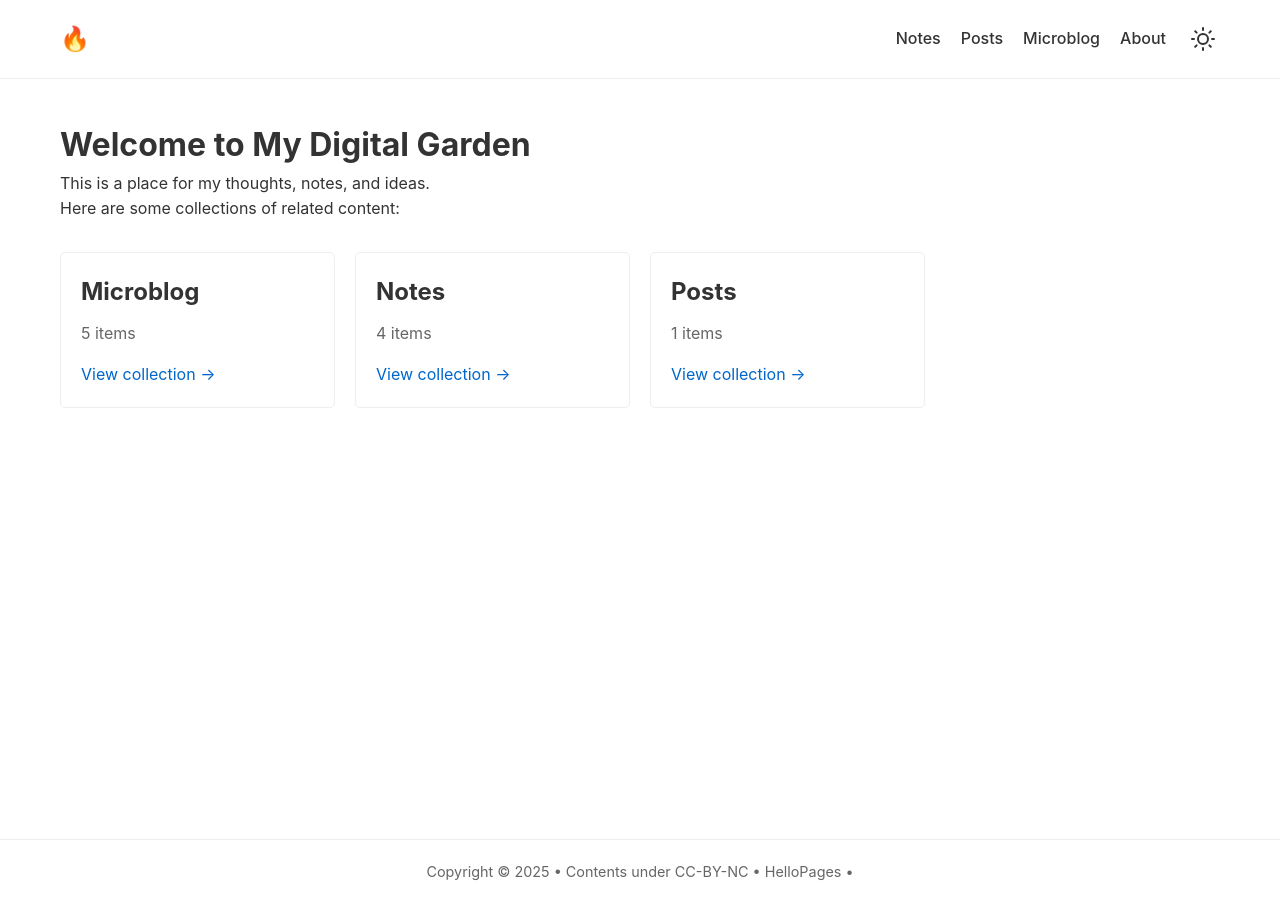
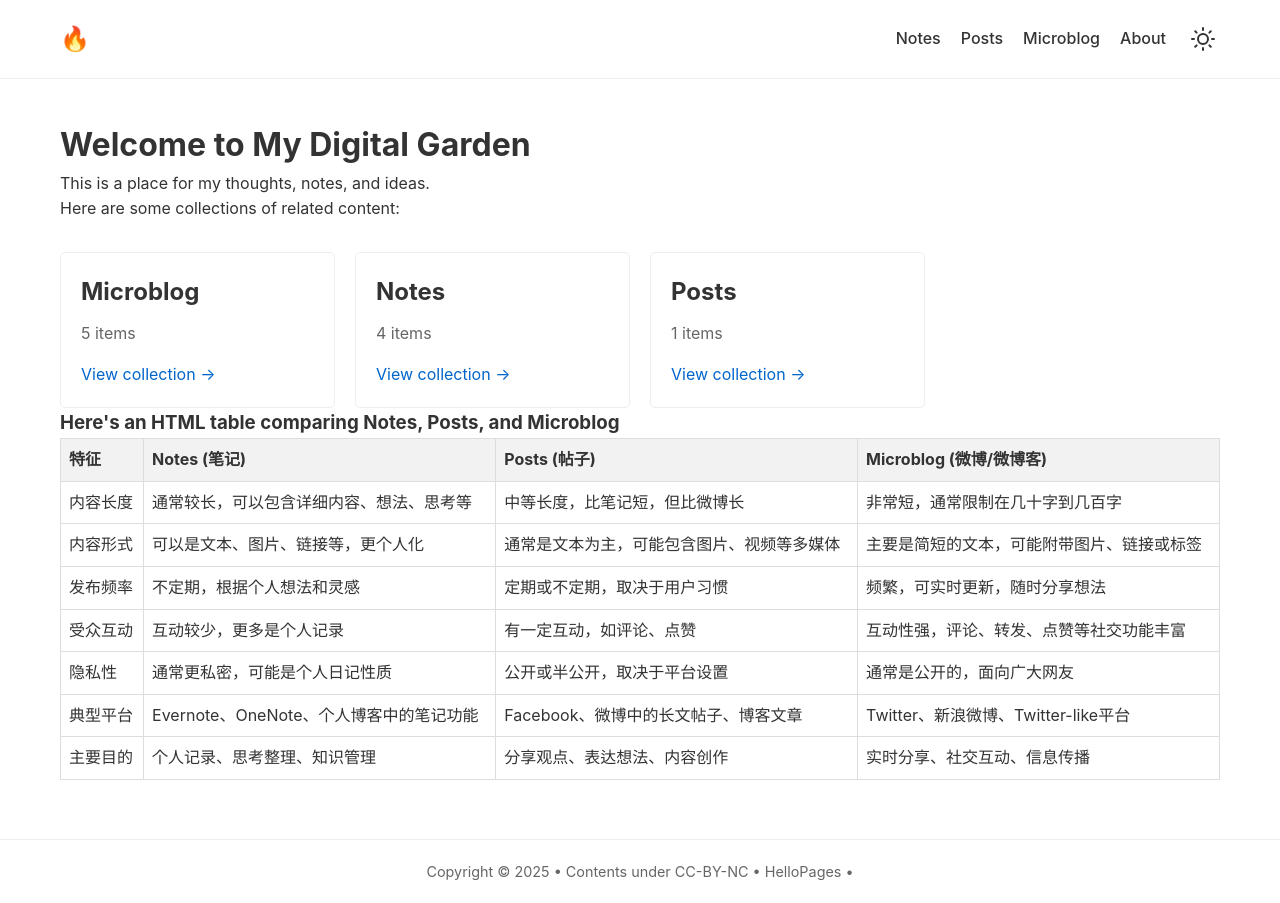
Before and after one commit to HelloPages/blog, a Jekyll site: the page built from index.html, in a window 1280 px wide. Built offline with Jekyll 4.4.1, drawn with Linux system fonts in a browser that asks for light colours.

Commit message:
Update index.html

```diff
--- a/index.html
+++ b/index.html
@@ -20,5 +20,60 @@ layout: default
     {% endfor %}
   </div>
 </div>
+<h3>Here's an HTML table comparing Notes, Posts, and Microblog</h3>
+  <table>
+        <thead>
+            <tr>
+                <th>特征</th>
+                <th>Notes (笔记)</th>
+                <th>Posts (帖子)</th>
+                <th>Microblog (微博/微博客)</th>
+            </tr>
+        </thead>
+        <tbody>
+            <tr>
+                <td>内容长度</td>
+                <td>通常较长，可以包含详细内容、想法、思考等</td>
+                <td>中等长度，比笔记短，但比微博长</td>
+                <td>非常短，通常限制在几十字到几百字</td>
+            </tr>
+            <tr>
+                <td>内容形式</td>
+                <td>可以是文本、图片、链接等，更个人化</td>
+                <td>通常是文本为主，可能包含图片、视频等多媒体</td>
+                <td>主要是简短的文本，可能附带图片、链接或标签</td>
+            </tr>
+            <tr>
+                <td>发布频率</td>
+                <td>不定期，根据个人想法和灵感</td>
+                <td>定期或不定期，取决于用户习惯</td>
+                <td>频繁，可实时更新，随时分享想法</td>
+            </tr>
+            <tr>
+                <td>受众互动</td>
+                <td>互动较少，更多是个人记录</td>
+                <td>有一定互动，如评论、点赞</td>
+                <td>互动性强，评论、转发、点赞等社交功能丰富</td>
+            </tr>
+            <tr>
+                <td>隐私性</td>
+                <td>通常更私密，可能是个人日记性质</td>
+                <td>公开或半公开，取决于平台设置</td>
+                <td>通常是公开的，面向广大网友</td>
+            </tr>
+            <tr>
+                <td>典型平台</td>
+                <td>Evernote、OneNote、个人博客中的笔记功能</td>
+                <td>Facebook、微博中的长文帖子、博客文章</td>
+                <td>Twitter、新浪微博、Twitter-like平台</td>
+            </tr>
+            <tr>
+                <td>主要目的</td>
+                <td>个人记录、思考整理、知识管理</td>
+                <td>分享观点、表达想法、内容创作</td>
+                <td>实时分享、社交互动、信息传播</td>
+            </tr>
+        </tbody>
+    </table>
 
 </div>
```
